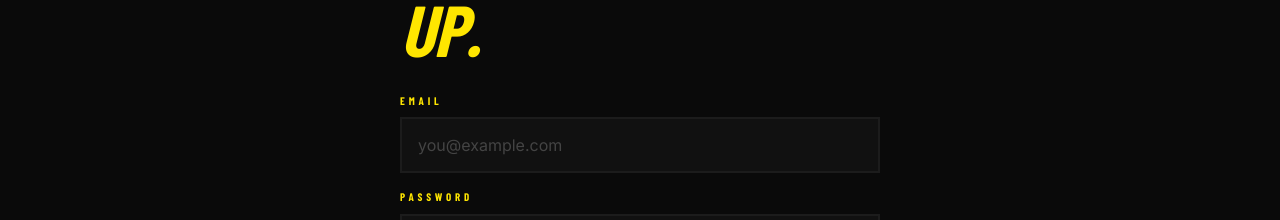
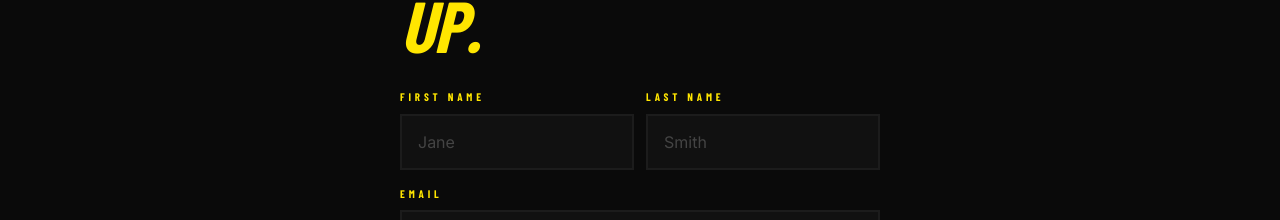
Before and after one commit to Hopeful-Monsters/hm-platform, a Next.js app: page /auth/signup in a window 1280 px wide. Shown: the part 203-423 px from the top of the page. Built offline with nearby package versions, Linux system fonts and the light colour scheme; no server answers; a web font is replaced by a local one.

Commit message:
Extract details button fix

```diff
--- a/src/app/auth/signup/page.tsx
+++ b/src/app/auth/signup/page.tsx
@@ -6,11 +6,13 @@ import { createClient } from '@/lib/supabase/client'
 import { Button } from '@/components/ui/button'
 
 export default function SignupPage() {
-  const [email, setEmail]       = useState('')
-  const [password, setPassword] = useState('')
-  const [loading, setLoading]   = useState(false)
-  const [error, setError]       = useState('')
-  const [success, setSuccess]   = useState(false)
+  const [firstName, setFirstName] = useState('')
+  const [lastName,  setLastName]  = useState('')
+  const [email,     setEmail]     = useState('')
+  const [password,  setPassword]  = useState('')
+  const [loading,   setLoading]   = useState(false)
+  const [error,     setError]     = useState('')
+  const [success,   setSuccess]   = useState(false)
   const supabase = createClient()
 
   const handleEmailSignup = async (e: React.FormEvent) => {
@@ -20,12 +22,17 @@ export default function SignupPage() {
     const { error } = await supabase.auth.signUp({
       email,
       password,
-      options: { data: { status: 'pending' } },
+      options: {
+        data: {
+          status:     'pending',
+          first_name: firstName.trim(),
+          last_name:  lastName.trim(),
+        },
+      },
     })
     if (error) {
       setError(error.message)
     } else {
-      // Notify admin — fire-and-forget
       fetch('/api/auth/notify-admin', {
         method: 'POST',
         headers: { 'Content-Type': 'application/json' },
@@ -120,6 +127,33 @@ export default function SignupPage() {
         )}
 
         <form onSubmit={handleEmailSignup} style={{ marginBottom: 16 }}>
+          <div style={{ display: 'flex', gap: 12, marginBottom: 16 }}>
+            <div style={{ flex: 1 }}>
+              <label className="hm-label" htmlFor="firstName">First Name</label>
+              <input
+                id="firstName"
+                type="text"
+                value={firstName}
+                onChange={e => setFirstName(e.target.value)}
+                placeholder="Jane"
+                required
+                className="hm-input"
+              />
+            </div>
+            <div style={{ flex: 1 }}>
+              <label className="hm-label" htmlFor="lastName">Last Name</label>
+              <input
+                id="lastName"
+                type="text"
+                value={lastName}
+                onChange={e => setLastName(e.target.value)}
+                placeholder="Smith"
+                required
+                className="hm-input"
+              />
+            </div>
+          </div>
+
           <div style={{ marginBottom: 16 }}>
             <label className="hm-label" htmlFor="email">Email</label>
             <input
--- a/src/app/expenses-manager/page.tsx
+++ b/src/app/expenses-manager/page.tsx
@@ -1,6 +1,7 @@
 'use client'
 
 import { useEffect } from 'react'
+import { createClient } from '@/lib/supabase/client'
 import './expenses-manager.css'
 
 // ─────────────────────────────────────────────────────────────────
@@ -1216,8 +1217,34 @@ export default function ExpensesManagerPage() {
 
     // Init
     loadCfg()
-    cfg.gcid     = process.env.NEXT_PUBLIC_GOOGLE_CLIENT_ID     || ''
-    cfg.folderId = process.env.NEXT_PUBLIC_EXPENSES_DRIVE_FOLDER_ID || ''
+    cfg.gcid     = process.env.NEXT_PUBLIC_GOOGLE_CLIENT_ID          || ''
+    cfg.folderId = process.env.NEXT_PUBLIC_EXPENSES_DRIVE_FOLDER_ID  || ''
+
+    // Auto-derive initials from user metadata if not already saved
+    if (!cfg.initials) {
+      createClient().auth.getUser().then(({ data }) => {
+        const meta = data.user?.user_metadata
+        if (meta?.first_name || meta?.last_name) {
+          const derived = [
+            (meta.first_name as string || '').charAt(0),
+            (meta.last_name  as string || '').charAt(0),
+          ].join('').toUpperCase()
+          if (derived) {
+            cfg.initials = derived
+            try { localStorage.setItem('elSettings', JSON.stringify(cfg)) } catch {}
+            refreshBadge()
+          }
+        }
+      }).catch(() => {})
+    }
+
+    // Explicitly disable queue buttons via DOM (not JSX) so React's
+    // synthetic event system never treats them as disabled=true
+    const eab = document.getElementById('extractAllBtn') as HTMLButtonElement | null
+    const pb  = document.getElementById('proceedBtn')   as HTMLButtonElement | null
+    if (eab) eab.disabled = true
+    if (pb)  pb.disabled  = true
+
     setupDrop()
     setStep(1)
     loadJobs()
@@ -1375,10 +1402,10 @@ export default function ExpensesManagerPage() {
               <div className="queue-list" id="queueList" />
             </div>
             <div className="step-ftr" style={{ marginTop: 16 }}>
-              <button className="btn btn-secondary" id="extractAllBtn" onClick={extractAll} disabled>
+              <button className="btn btn-secondary" id="extractAllBtn" onClick={extractAll}>
                 Extract Details
               </button>
-              <button className="btn btn-primary" id="proceedBtn" onClick={() => goStep(3)} disabled>
+              <button className="btn btn-primary" id="proceedBtn" onClick={() => goStep(3)}>
                 Review &amp; Submit →
               </button>
             </div>
```
